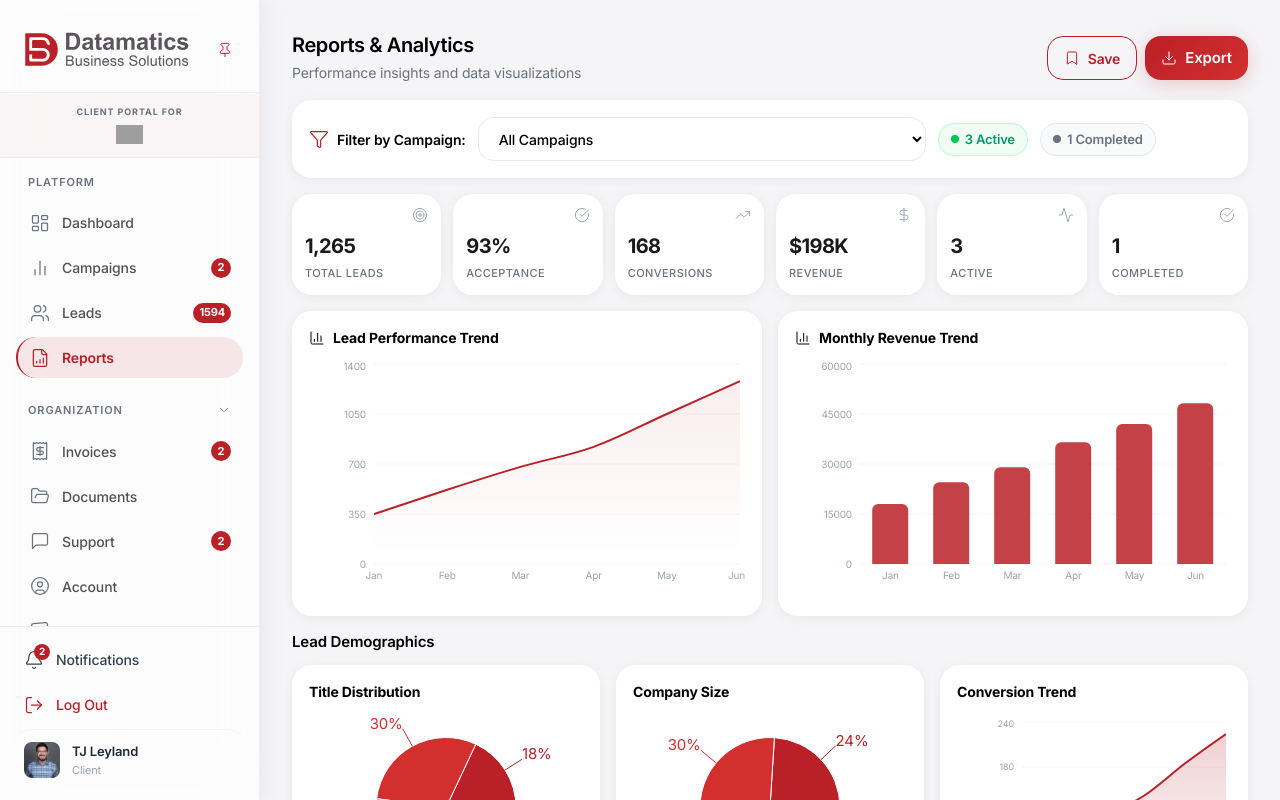
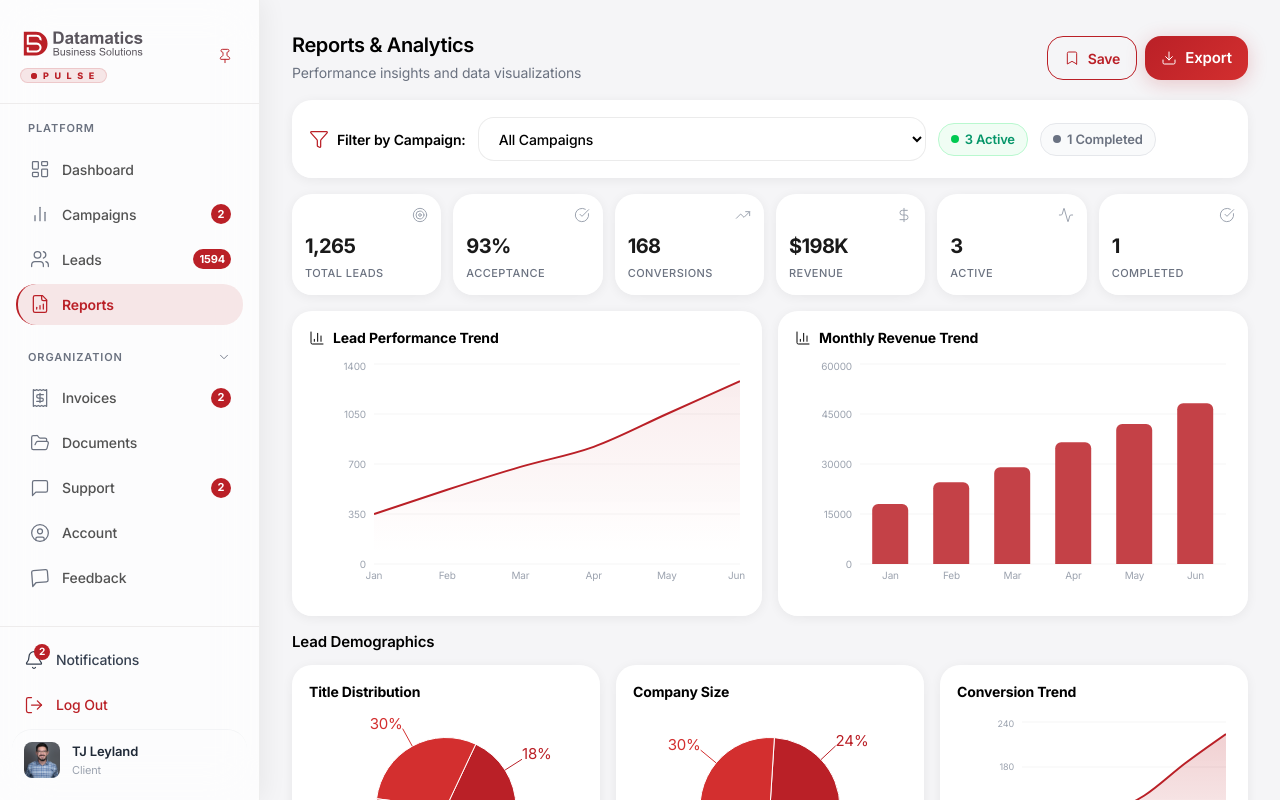
Before and after one commit to Datamatics-Business-Solutions/Datamaticsbusinesssolutions, a React (Vite) app: page /reports in a window 1280 px wide. Built offline with nearby package versions, Linux system fonts and the light colour scheme; grey boxes are pictures that could not be loaded.

Commit message:
feat: rebrand to Pulse by Datamatics — remove single-tenant Intentsify banner, add premium heartbeat badge

```diff
--- a/index.html
+++ b/index.html
@@ -3,9 +3,9 @@
   <head>
     <meta charset="UTF-8" />
     <meta name="viewport" content="width=device-width, initial-scale=1.0" />
-    <meta name="description" content="Datamatics Business Solutions — Campaign management and lead generation platform" />
+    <meta name="description" content="Pulse by Datamatics — Premium multi-tenant campaign management and real-time lead analytics platform" />
     <meta name="theme-color" content="#BA2027" />
-    <title>Datamatics Business Solutions</title>
+    <title>Pulse by Datamatics</title>
   </head>
   <body>
     <div id="root"></div>
--- a/src/app/components/LeftSidebar.tsx
+++ b/src/app/components/LeftSidebar.tsx
@@ -316,7 +316,22 @@ export function LeftSidebar({ collapsed: controlledCollapsed, onToggle }: Sideba
         }`}
         style={{ paddingTop: '28px', paddingBottom: '20px' }}
       >
-        <Logo className="h-11" collapsed={!isExpanded} />
+        {isExpanded ? (
+          <div className="flex flex-col items-start gap-1">
+            <Logo className="h-8" collapsed={false} />
+            <div className="flex items-center gap-1.5 mt-1 px-2.5 py-0.5 rounded-full bg-[#BA2027]/10 border border-[#BA2027]/15">
+              <span className="relative flex h-1.5 w-1.5">
+                <span className="animate-ping absolute inline-flex h-full w-full rounded-full bg-[#BA2027] opacity-75"></span>
+                <span className="relative inline-flex rounded-full h-1.5 w-1.5 bg-[#BA2027]"></span>
+              </span>
+              <span className="text-[9px] font-extrabold text-[#BA2027] uppercase tracking-[0.2em] leading-none" style={{ fontFamily: 'Outfit, Inter, sans-serif' }}>
+                P U L S E
+              </span>
+            </div>
+          </div>
+        ) : (
+          <Logo className="h-9" collapsed={true} />
+        )}
 
         <AnimatePresence>
           {isExpanded && (
@@ -342,36 +357,6 @@ export function LeftSidebar({ collapsed: controlledCollapsed, onToggle }: Sideba
           )}
         </AnimatePresence>
       </div>
-
-      {/* Client branding strip — only for client role with a logo */}
-      {currentUser?.role === 'client' && currentUser?.logo && (
-        <div
-          className={`flex-shrink-0 flex items-center border-b border-[#EEECEC] ${
-            isExpanded ? 'px-5 py-3 gap-3' : 'justify-center px-3 py-3'
-          }`}
-          style={{ background: 'rgba(186,32,39,0.03)' }}
-        >
-          {isExpanded ? (
-            <div className="flex flex-col items-center gap-1.5 w-full">
-              <span style={{ fontSize: '9px', fontWeight: 700, color: '#6B7280', letterSpacing: '0.1em' }}>
-                CLIENT PORTAL FOR
-              </span>
-              <img
-                src={currentUser.logo}
-                alt={currentUser.company || 'Client logo'}
-                className="h-5 object-contain"
-                style={{ maxWidth: '160px' }}
-              />
-            </div>
-          ) : (
-            <img
-              src={currentUser.logo}
-              alt={currentUser.company || 'Client logo'}
-              className="h-5 w-5 object-contain"
-            />
-          )}
-        </div>
-      )}
 
       {/* Navigation */}
       <div className="flex-1 overflow-y-auto px-4 py-4 space-y-6">
```
Also changed, not shown: 1 other file (tests, documents, lock files or other folders).
